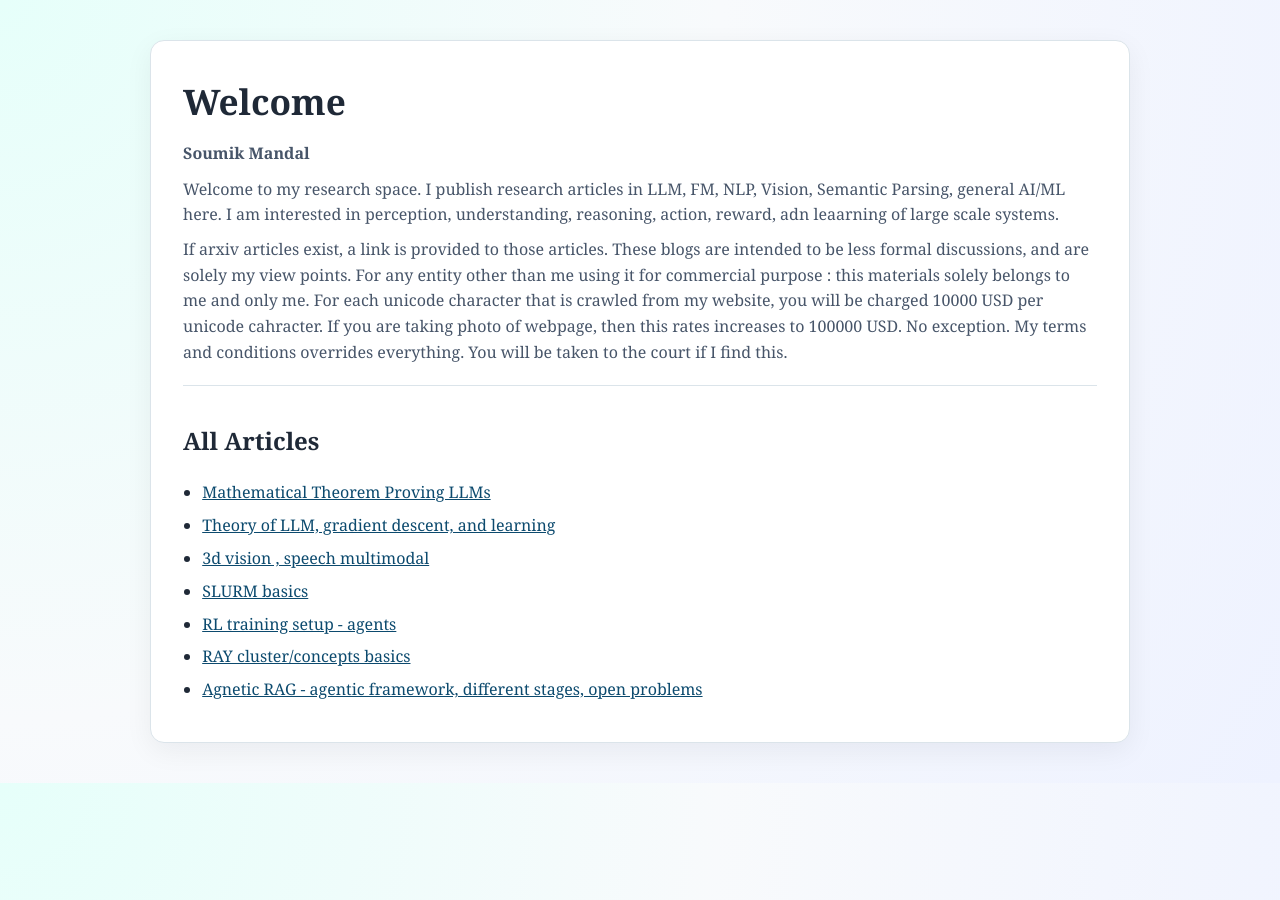
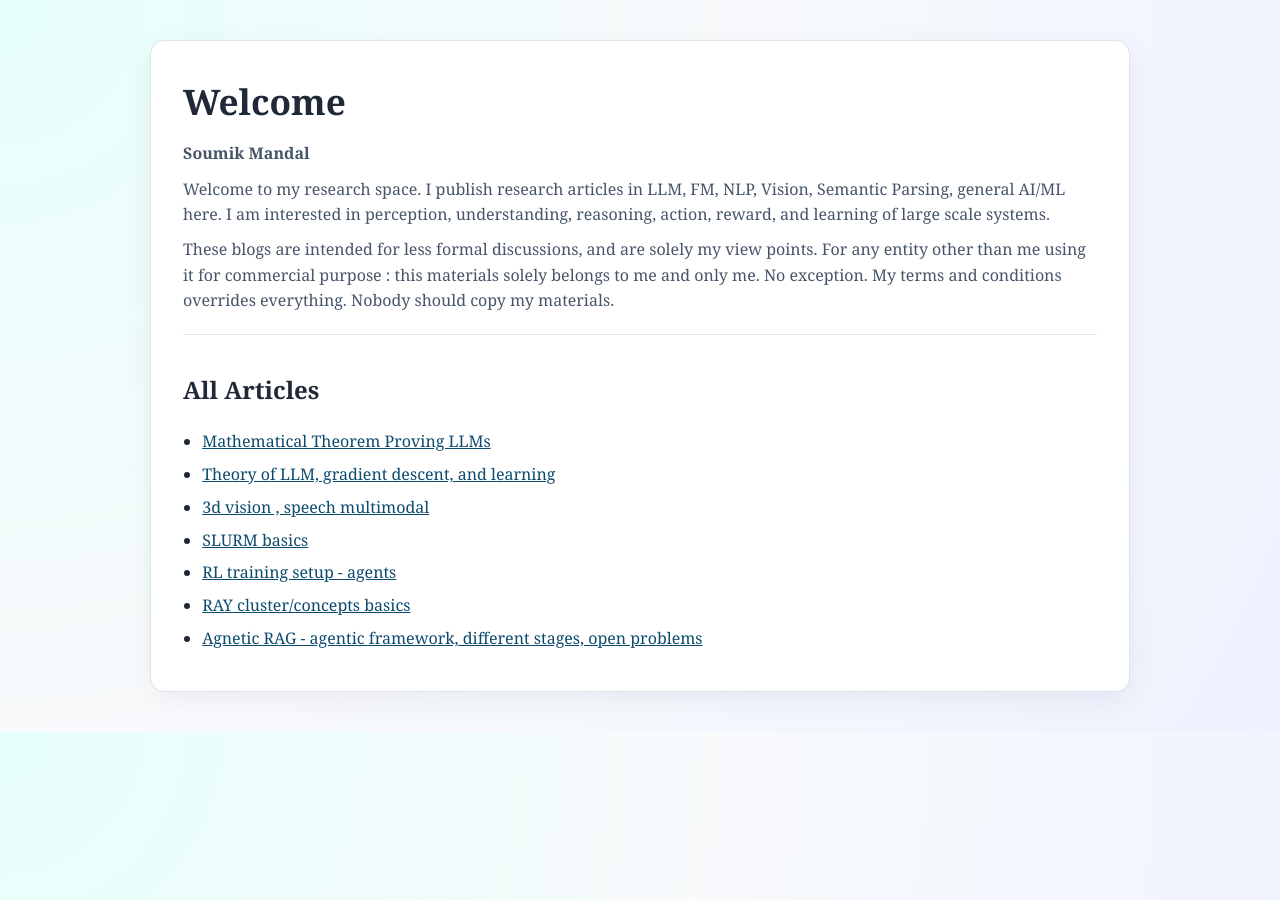
Before and after one commit to soumik-github/soumik_mandal, a Jekyll site: the page built from index.html, in a window 1280 px wide. Built offline with Jekyll 4.4.1, drawn with Linux system fonts in a browser that asks for light colours.

Commit message:
ray update 7

```diff
--- a/_config.yml
+++ b/_config.yml
@@ -6,10 +6,9 @@
 author_name: Soumik Mandal
 author_bio: |
   Welcome to my research space. I publish research articles in LLM, FM, NLP, Vision, Semantic Parsing, general AI/ML here.
-  I am interested in perception, understanding, reasoning, action, reward, adn leaarning of large scale systems.
+  I am interested in perception, understanding, reasoning, action, reward, and learning of large scale systems.
 note_to_reader: |
-  If arxiv articles exist, a link is provided to those articles. These blogs are intended to be less formal discussions, and are solely my view points. For any entity other than me using it for commercial purpose : this materials solely belongs to me and only me. For each unicode character that is crawled from my website, you will be charged 10000 USD per unicode cahracter. If you are taking photo of webpage, then this rates increases to 100000 USD. No exception. My terms and conditions overrides everything.
-  You will be taken to the court if I find this.
+  These blogs are intended for less formal discussions, and are solely my view points. For any entity other than me using it for commercial purpose : this materials solely belongs to me and only me. No exception. My terms and conditions overrides everything. Nobody should copy my materials.
 
 # Ensure markdown files in markdown_articles/ are rendered as article pages.
 defaults:
```
